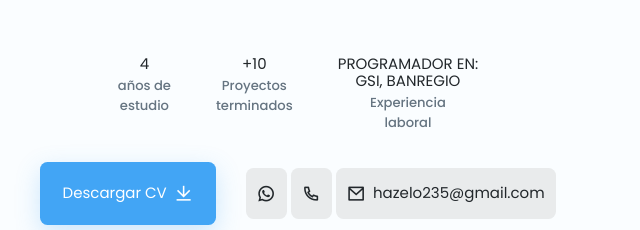
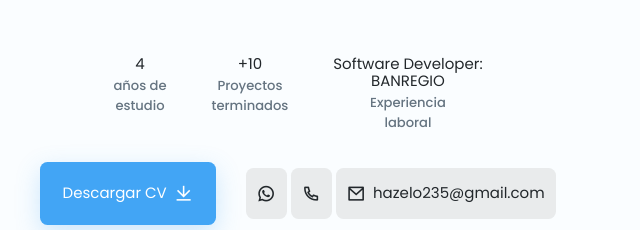
Before and after one commit to chapysgc2/Portfolio-website, a plain HTML site: page index.html in a window 1280 px wide. Shown: the part 376-606 px from the top of the page, 342-982 px from the left. Drawn offline with nearby package versions, Linux system fonts and the light colour scheme.

Commit message:
tercera version

```diff
--- a/index.html
+++ b/index.html
@@ -73,7 +73,7 @@
                         </p>
                     </div>
                     <div class="profile__info-group">
-                        <h3 class="profile__info-number">PROGRAMADOR EN: <br> GSI, BANREGIO</h3>
+                        <h3 class="profile__info-number">Software Developer: <br>BANREGIO</h3>
                         <p class="profile__info-description">Experiencia<br>laboral</p>
                     </div>
                 </div>
@@ -125,6 +125,7 @@
                     <button class="filters__button filter-tab-active" data-target="#Yo">
                         Yo
                     </button>
+
                 </ul>
 
                 <div class="filters__sections">
```
Also changed, not shown: 1 other file.
